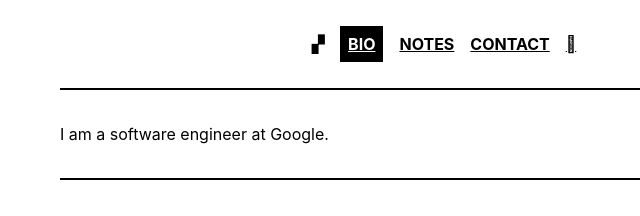
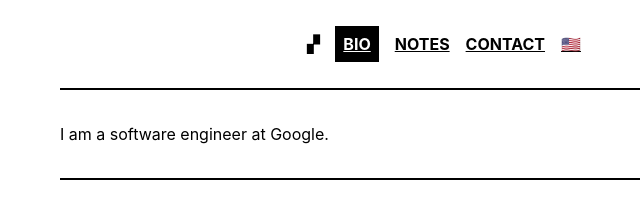
Before and after one commit to kennitochang/kennitochang.github.io, a Jekyll site: the page built from _pages/bio.md, in a window 1280 px wide. Shown: the top 216 px of the page, without its empty margins (196-836 px from the left). Built offline with Jekyll 4.4.1, drawn with Linux system fonts in a browser that asks for light colours.

Commit message:
american flag

```diff
--- a/_includes/navigation.html
+++ b/_includes/navigation.html
@@ -4,6 +4,6 @@
     <li><a href="/bio" {% if page.url == "/bio" %}class="active"{% endif %}>Bio</a></li>
     <li><a href="/notes" {% if page.url == "/notes" %}class="active"{% endif %}>Notes</a></li>
     <li><a href="/contact" {% if page.url == "/contact" %}class="active"{% endif %}>Contact</a></li>
-    <li><a href="/en" {% if page.url == "/en" %}class="active"{% endif %}>&#xe50c;</a></li>
+    <li><a href="/en" {% if page.url == "/en" %}class="active"{% endif %}>&#127482;&#127480;</a></li>
   </ul>
 </nav>
```
